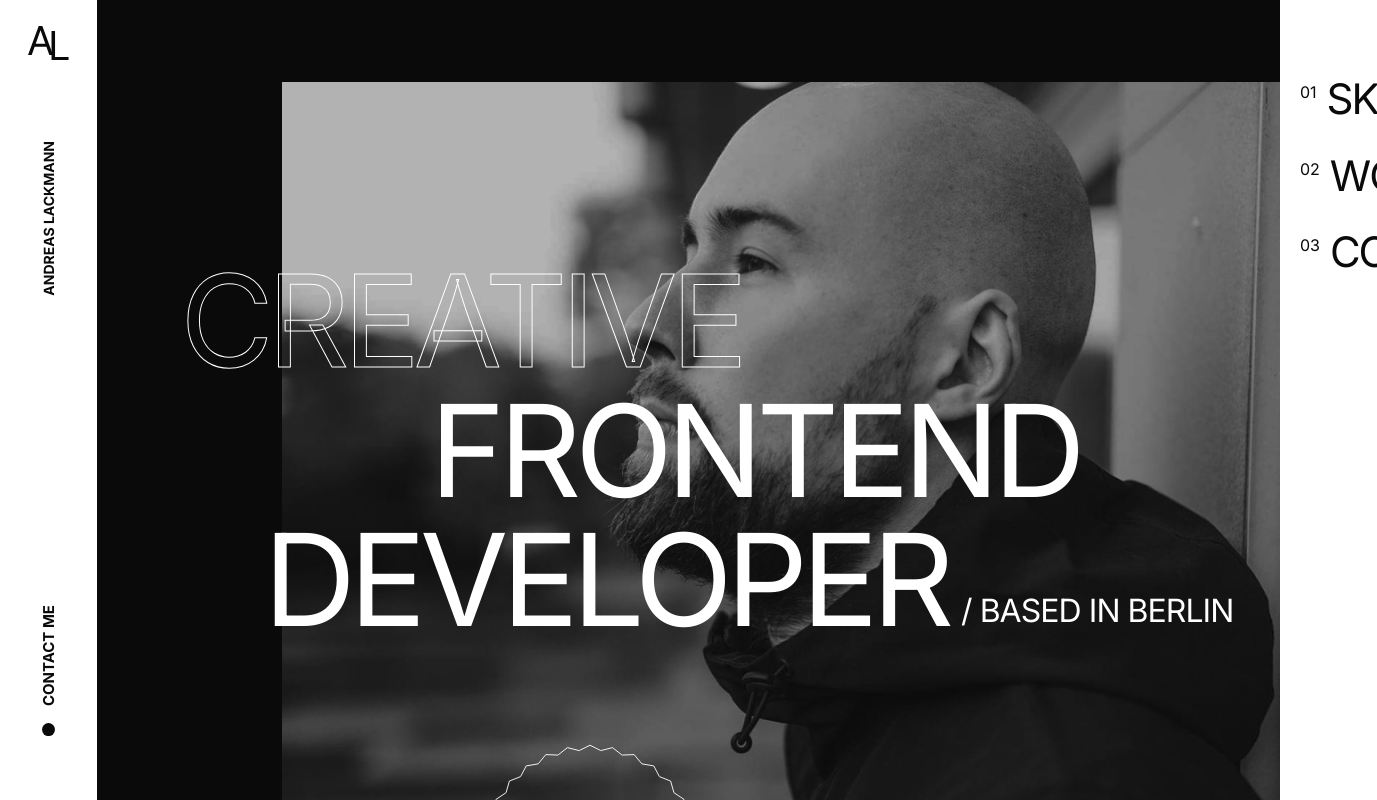
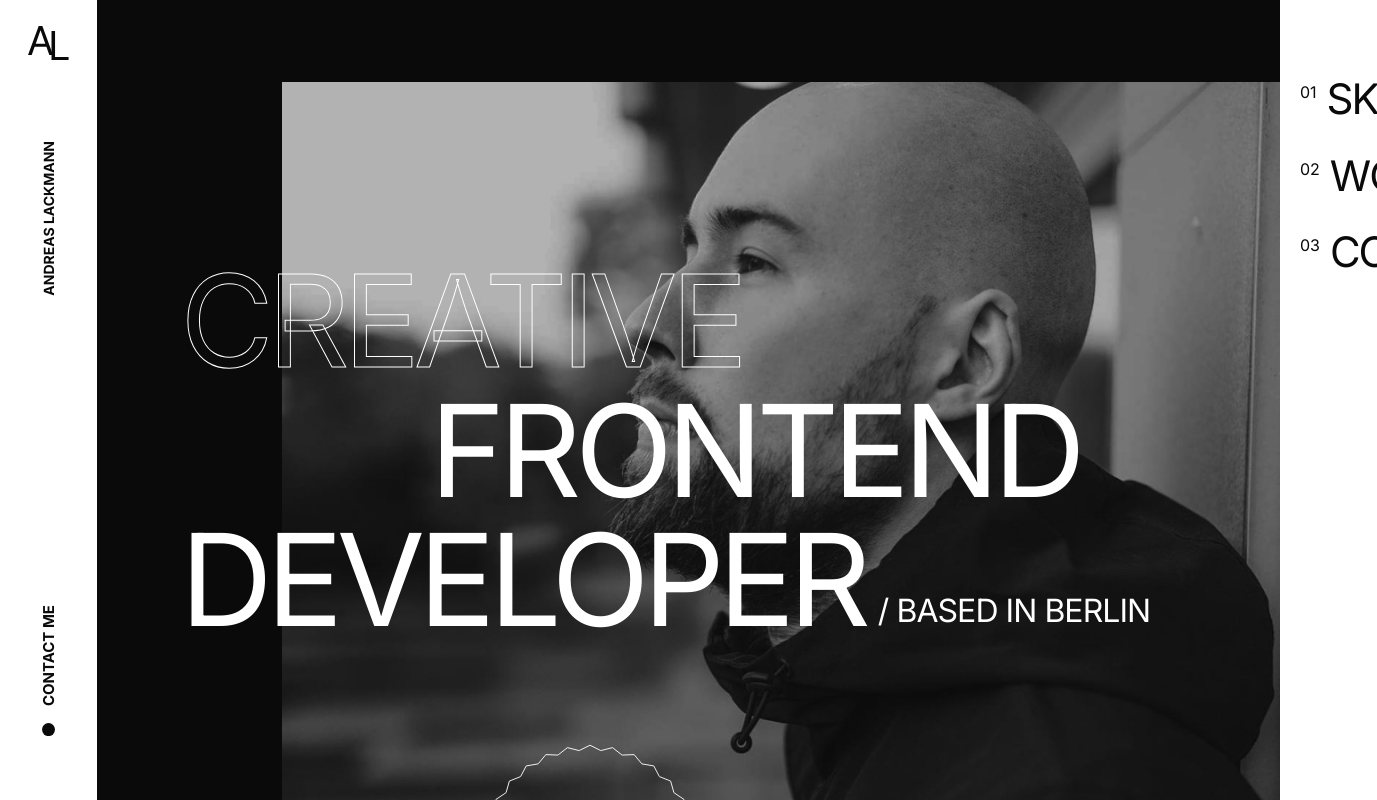
Before and after one commit to jokk3r/Portfolio_AL, a React (Create React App) app: page / in a window 1280 px wide. Shown: the top 800 px of the page, 1377 px wide, since content can reach past the window. Built offline with nearby package versions, Linux system fonts and the light colour scheme.

Commit message:
fix main block width on desktop

```diff
--- a/src/components/HomepageTopBlock/HomepageTopBlock.module.scss
+++ b/src/components/HomepageTopBlock/HomepageTopBlock.module.scss
@@ -152,8 +152,9 @@
   .main__block {
     margin-top: 53px;
     height: 75vw;
-
+    width: 95vw;
     .main__intro {
+      width: 95vw;
       z-index: 100;
       position: absolute;
       top: 186px;
@@ -185,7 +186,7 @@
       right: 0;
       top: 82px;
       z-index: 0;
-      width: 78%;
+      width: 88%;
     }
     .main__star {
       left: 30vw;
@@ -209,7 +210,9 @@
   .main__block {
     margin-top: 0;
     height: 80vw;
+    width: 90vw;
     .main__intro {
+      width: 90vw;
       top: 19vw;
       left: 97px;
       .main__creative {
@@ -222,9 +225,12 @@
         margin-top: -2vw;
         margin-left: 6.5vw;
         .main__develop {
-          margin-left: 6.5vw;
+          margin-left: 0;
         }
       }
     }
+    .main__img {
+      width: 78%;
+    }
   }
 }
```
